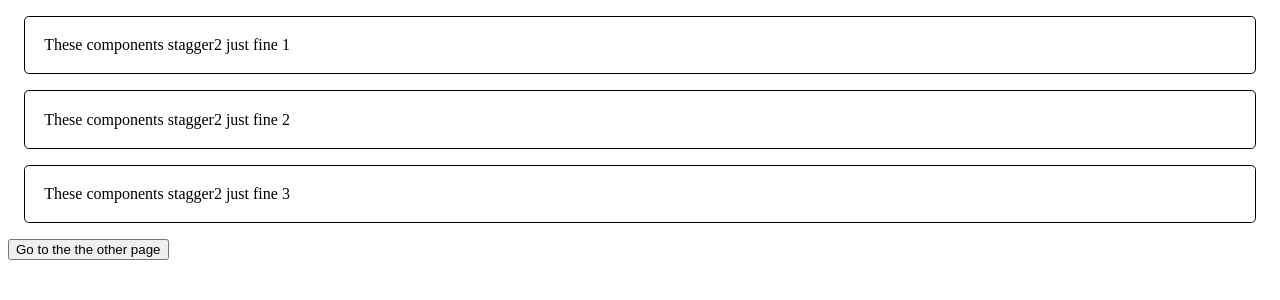
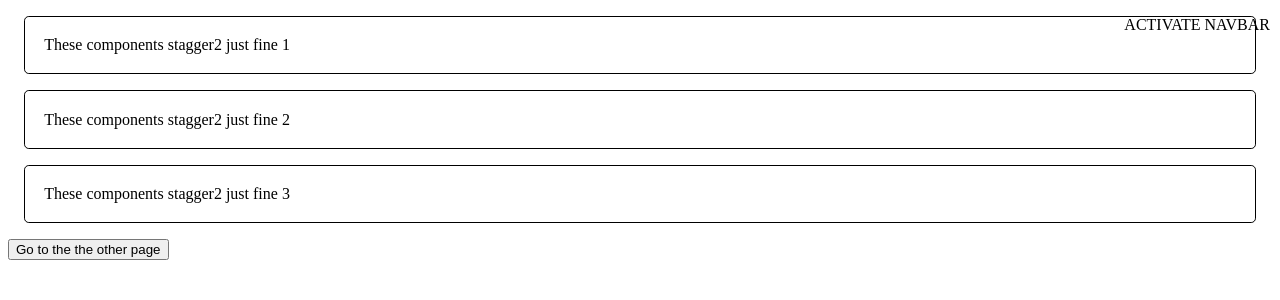
Before and after one commit to bitbytebit1/nuxt-starter-msd6ze, a Nuxt app: page / in a window 1280 px wide. Shown: the top 300 px of the page. Built offline with nearby package versions, Linux system fonts and the light colour scheme.

Commit message:
1 file modified

```diff
--- a/pages/index.vue
+++ b/pages/index.vue
@@ -1,5 +1,6 @@
 <template>
   <div>
+    <AppNavbar />
     <TransitionGroupStaggered>
       <BaseCard v-for="item in items" :key="item">
         These components stagger2 just fine {{ item }}
```
